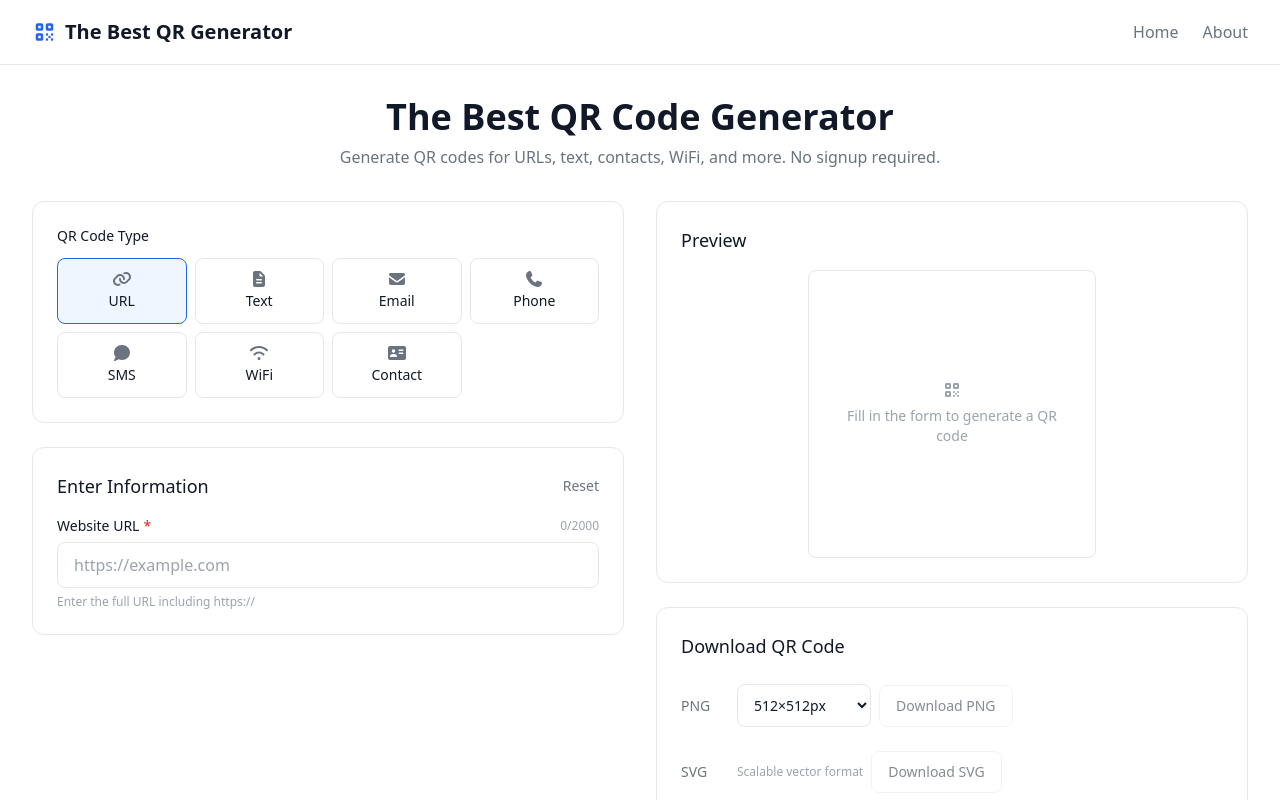
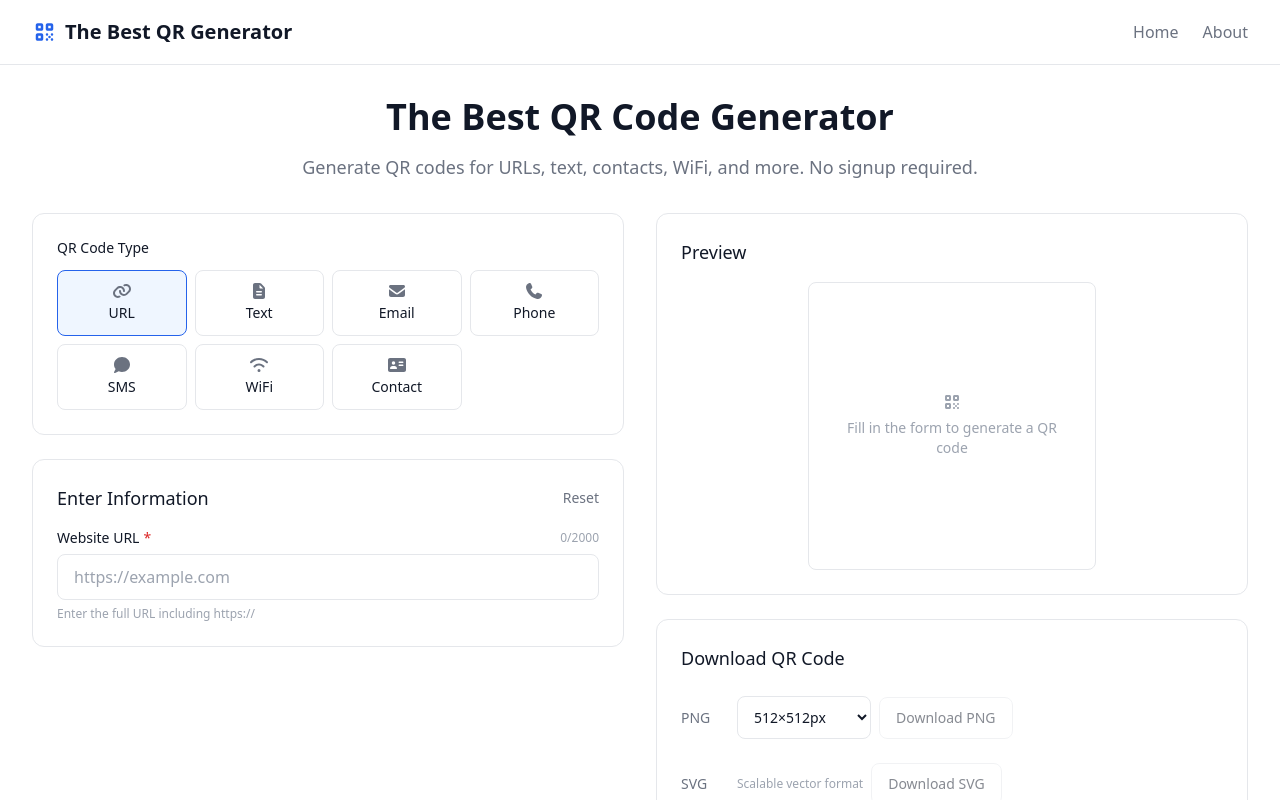
Before and after one commit to psmak4/qr-generator, a React (Vite) app: page / in a window 1280 px wide. Shown: the top 800 px of the page. Built offline with nearby package versions, Linux system fonts and the light colour scheme.

Commit message:
Minor style tweak on home page

```diff
--- a/src/pages/HomePage.tsx
+++ b/src/pages/HomePage.tsx
@@ -82,10 +82,10 @@ export default function HomePage() {
     <div className="mx-auto max-w-7xl px-4 py-8 sm:px-6 lg:px-8">
       {/* Page Header */}
       <div className="mb-8 text-center">
-        <h1 className="text-3xl font-bold text-(--color-text-primary) sm:text-4xl">
+        <h1 className="mb-4 text-3xl font-bold text-(--color-text-primary) sm:text-4xl">
           The Best QR Code Generator
         </h1>
-        <p className="mt-2 text-(--color-text-secondary)">
+        <p className="text-lg text-(--color-text-secondary)">
           Generate QR codes for URLs, text, contacts, WiFi, and more. No signup required.
         </p>
       </div>
```
